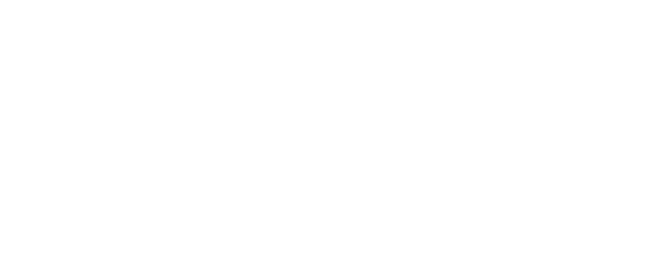
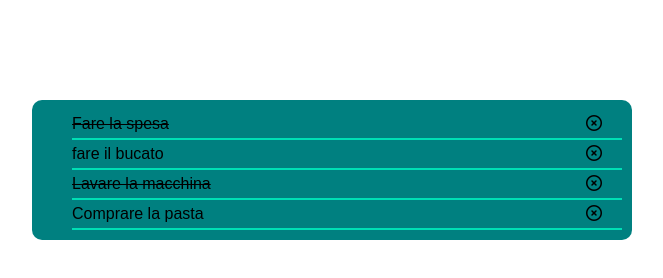
Before and after one commit to MatteoGunetto/vue-todolist, a plain HTML site: page index.html in a window 1280 px wide. Shown: the whole page, without its empty margins (308-971 px from the left). Drawn offline with nearby package versions, Linux system fonts and the light colour scheme.

Commit message:
completato milestone 1

```diff
--- a/carousel.js
+++ b/carousel.js
@@ -3,10 +3,41 @@
 // Questa volta però ogni elemento della todo sarà un oggetto, formato da due proprietà:
 // - text, una stringa che indica il testo del task
 // - done, un booleano (true/false) che indica se il task è stato fatto oppure no
+// ------------------------------
 // MILESTONE 1
 // Stampare all’interno di una lista HTML un item per ogni task.
 // Se la proprietà done è uguale a true, visualizzare il testo del task sbarrato.
+// ----------------------------------
 // MILESTONE 2
 // Visualizzare a fianco ad ogni item ha una “x”: cliccando su di essa, il task viene rimosso dalla lista.
+// --------------------------------------
 // MILESTONE 3
 // Predisporre un campo di input testuale e un pulsante “aggiungi”: cliccando sul pulsante, il testo digitato viene letto e utilizzato per creare un nuovo task, che quindi viene aggiunto alla lista dei task esistenti.
+
+const { createApp } = Vue;
+createApp({
+    data(){
+        return{
+            myTasks: [
+                {
+                    text: 'Fare la spesa',
+                    done: true
+                },{
+                    text: 'fare il bucato',
+                    done: false
+                },{
+                    text: 'Lavare la macchina',
+                    done: true
+                }, {
+                    text: 'Comprare la pasta ',
+                    done: false
+                }
+            ]
+        }
+    },
+    methods:{
+        removeMyTask(i) {
+            this.myTasks.splice(i, 1)
+        }
+    }
+}).mount('#app');
--- a/index.html
+++ b/index.html
@@ -12,6 +12,19 @@
 
     <div id="app">
 
+        <main>
+            <div class="container-task">
+                <ul>
+                    <li v-for="(task, index) in myTasks">
+                        <span :class="(task.done == true) ? 'done' : ''">
+                            {{ task.text }}
+                        </span>
+                        <i class="fa-regular fa-circle-xmark" @click="removeMyTask(index)"></i>
+                </li>
+                </ul>
+            </div>
+        </main>
+
     </div>
 
     <script src='https://unpkg.com/vue@3/dist/vue.global.js'></script>
--- a/style.css
+++ b/style.css
@@ -3,3 +3,40 @@
     padding: 0;
     box-sizing: border-box;
 }
+.done{
+    text-decoration: line-through;
+}
+
+body{
+    font-family: 'Quicksand', sans-serif;
+}
+
+header{
+    height: 100px;
+    width: 100%;
+    text-align: center;
+}
+main{
+    padding-top: 100px;
+}
+
+
+main div.container-task{
+    width: 600px;
+    margin: 0 auto;
+    background-color: teal;
+    border-radius: 10px;
+    padding: 10px;
+}
+
+main ul {
+    margin-left: 30px;
+}
+
+main ul li{
+    list-style: none;
+    display: flex;
+    justify-content: space-between;
+    border-bottom: 2px solid rgba(0, 254, 199, 0.745);
+    padding: 5px 20px 5px 0;
+}
```
